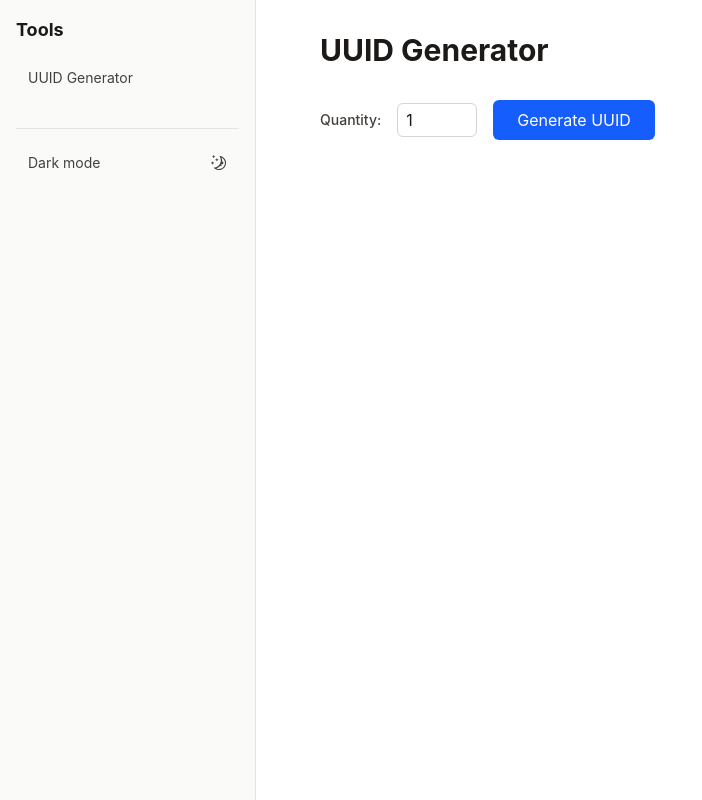
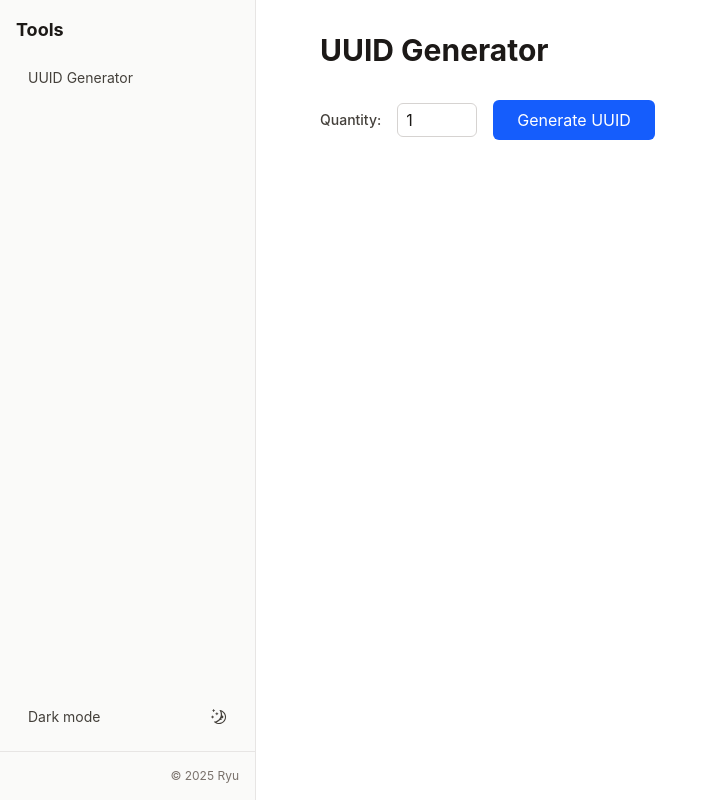
Before and after one commit to ryuapp/tools, a Next.js app: page /en/uuid in a window 1280 px wide. Shown: the whole page, without its empty margins (0-702 px from the left). Built offline with nearby package versions, Linux system fonts and the light colour scheme.

Commit message:
fix: add copyright

```diff
--- a/app/components/sidebar.tsx
+++ b/app/components/sidebar.tsx
@@ -33,8 +33,8 @@ export function Sidebar({ lang }: Props) {
   const t = sidebarContent[lang as keyof typeof sidebarContent];
 
   return (
-    <aside className="w-64 md:w-64 lg:w-64 bg-stone-50 dark:bg-stone-900 border-r border-stone-200 dark:border-stone-700 h-screen overflow-y-auto fixed md:static top-0 left-0 z-40 transform -translate-x-full md:translate-x-0 transition-transform">
-      <div className="p-4">
+    <aside className="w-64 md:w-64 lg:w-64 bg-stone-50 dark:bg-stone-900 border-r border-stone-200 dark:border-stone-700 h-screen overflow-y-auto fixed md:static top-0 left-0 z-40 transform -translate-x-full md:translate-x-0 transition-transform flex flex-col">
+      <div className="p-4 flex-1">
         <Link href={`/${lang}`} className="block">
           <h1 className="text-lg font-bold text-stone-900 dark:text-white mb-4">
             {t.title}
@@ -55,10 +55,22 @@ export function Sidebar({ lang }: Props) {
             ))}
           </ul>
         </nav>
+      </div>
 
-        <div className="mt-8 pt-4 border-t border-stone-200 dark:border-stone-700">
-          <ThemeToggle labels={t.theme} />
-        </div>
+      <div className="p-4">
+        <ThemeToggle labels={t.theme} />
+      </div>
+
+      <div className="p-4 border-t border-stone-200 dark:border-stone-700">
+        <p className="text-xs text-stone-500 dark:text-stone-400 text-right">
+          © 2025{" "}
+          <a
+            href="https://ryu.app"
+            className="hover:text-stone-700 dark:hover:text-stone-300 transition-colors"
+          >
+            Ryu
+          </a>
+        </p>
       </div>
     </aside>
   );
```
